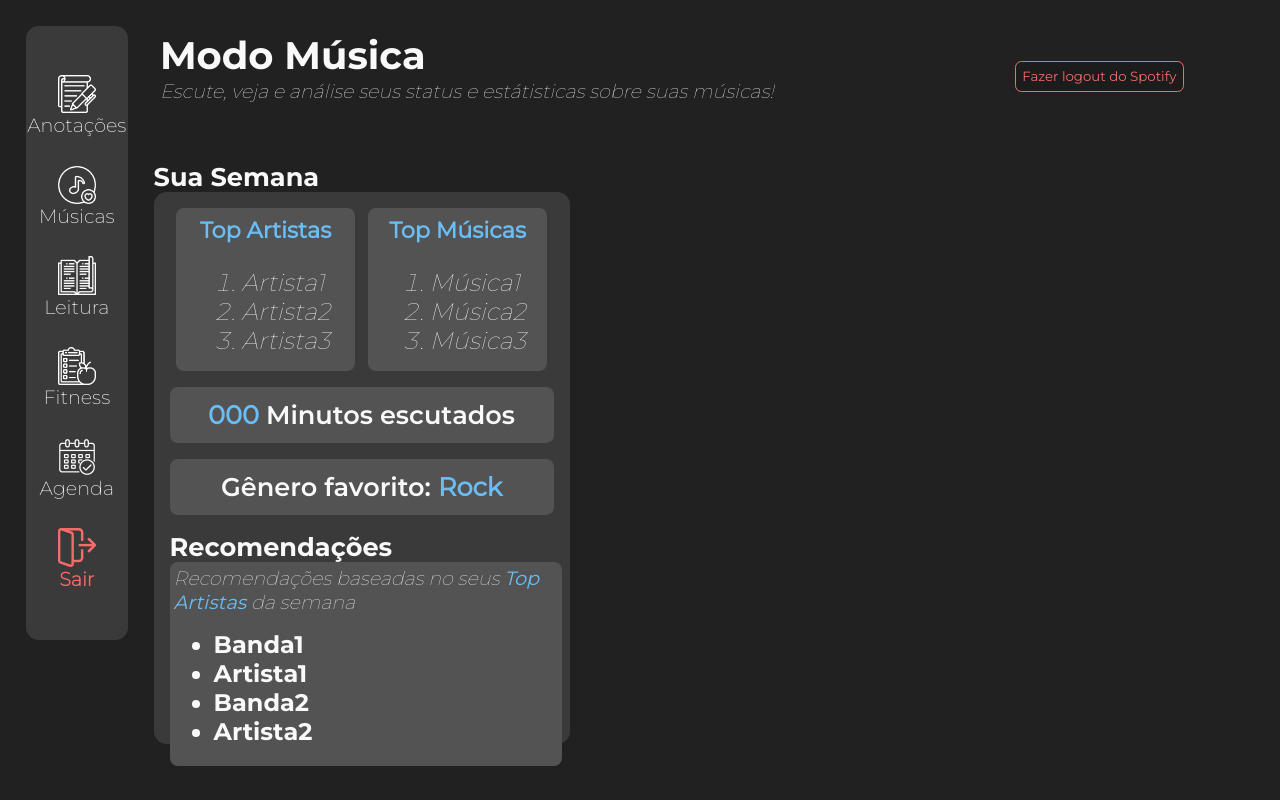
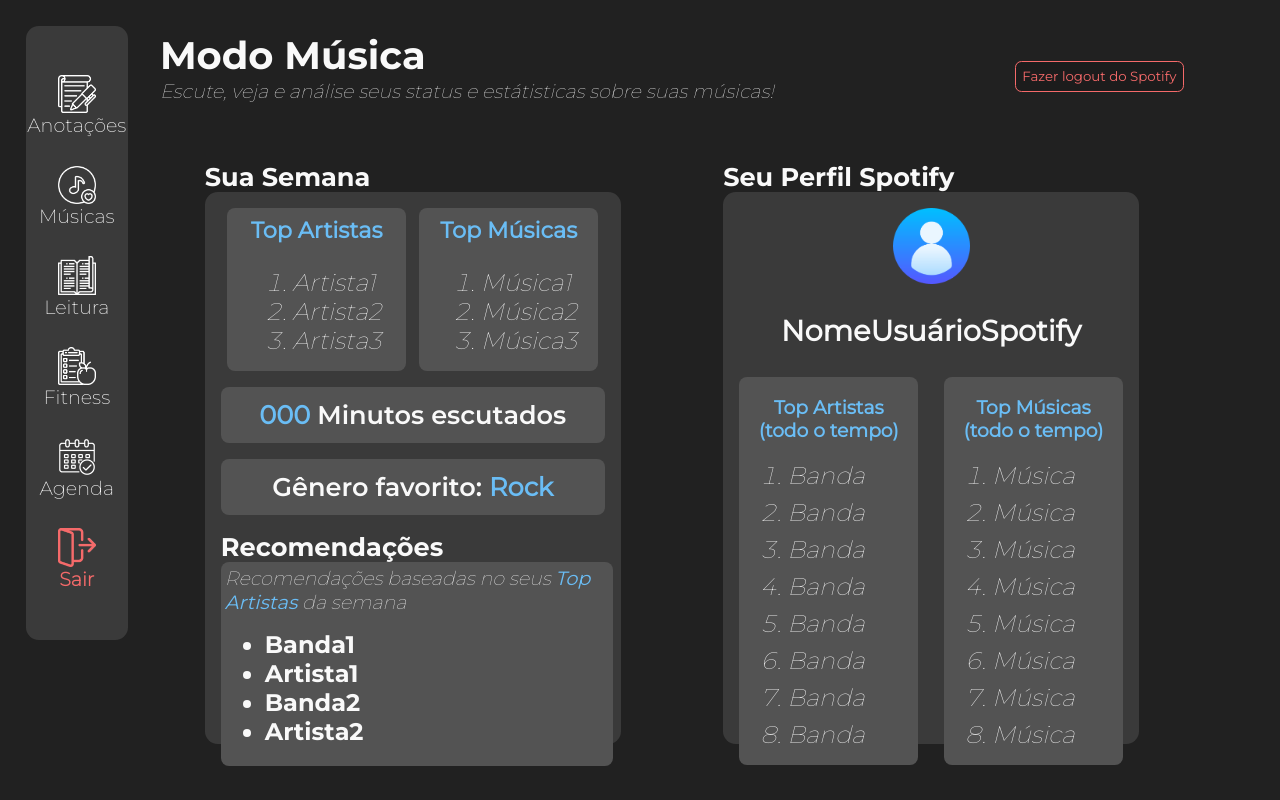
Before and after one commit to GrupoZonaLeste/Calmo, a React (Vite) app: page /musicas in a window 1280 px wide. Built offline with nearby package versions, Linux system fonts and the light colour scheme.

Commit message:
[FEAT](Modo Musica): Perfil Spotify dashboard

```diff
--- /dev/null
+++ b/src/components/ModoMusica/PerfilSpotify.css
@@ -0,0 +1,45 @@
+.perfilSpotify {
+    color: #f9f9f9;
+}
+.perfilSpotify > h2 {
+    margin: 0
+}
+
+.usuarioSpotify {
+    display: flex;
+    flex-direction: column;
+    align-items: center;
+}
+
+.usuarioSpotify > img {
+    width: 20%;
+    margin: 0;
+}
+.usuarioSpotify > h3 {
+    font-size: 180%;
+}
+
+.perfilSpotify-Tops {
+    display: flex;
+    justify-content: space-around;
+    gap: 2vw;
+}
+
+.topArtMus-PerfilSpotify {
+    background-color: #535353;
+    padding-inline: 1vh;
+    border-radius: 1vh;
+    width: 100%;
+}
+
+.topArtMus-PerfilSpotify > h3 {
+    color: #6ABDF5;
+    text-align: center;
+}
+
+.topArtMus-PerfilSpotify > ol > li {
+    font-size: x-large;
+    font-family: 'montserrat-Thin';
+    font-style: italic;
+    margin: 1vh 0;
+}
--- /dev/null
+++ b/src/components/ModoMusica/PerfilSpotify.jsx
@@ -0,0 +1,48 @@
+import React from 'react'
+import fotoPerfil from '../../assets/images/imagePerfil.png'
+import './PerfilSpotify.css'
+
+
+const PerfilSpotify = () => {
+  return (
+    <div className='perfilSpotify'>
+        <h2>Seu Perfil Spotify</h2>
+        <div className='container_SemanaMusica'>
+            <div className='usuarioSpotify'>
+                <img src={fotoPerfil}></img>
+                <h3>NomeUsuárioSpotify</h3>
+            </div>
+            <div className='perfilSpotify-Tops'>
+                <div className='topArtMus-PerfilSpotify'>
+                    <h3>Top Artistas <br></br> (todo o tempo)</h3>
+                    <ol>
+                        <li>Banda</li>
+                        <li>Banda</li>
+                        <li>Banda</li>
+                        <li>Banda</li>
+                        <li>Banda</li>
+                        <li>Banda</li>
+                        <li>Banda</li>
+                        <li>Banda</li>
+                    </ol>
+                </div>
+                <div className='topArtMus-PerfilSpotify'>
+                    <h3>Top Músicas <br></br> (todo o tempo)</h3>
+                    <ol>
+                        <li>Música</li>
+                        <li>Música</li>
+                        <li>Música</li>
+                        <li>Música</li>
+                        <li>Música</li>
+                        <li>Música</li>
+                        <li>Música</li>
+                        <li>Música</li>
+                    </ol>
+                </div>
+            </div>
+        </div>
+    </div>
+  )
+}
+
+export default PerfilSpotify
--- a/src/pages/ModoMusica/Musica.css
+++ b/src/pages/ModoMusica/Musica.css
@@ -0,0 +1,4 @@
+.mainModoMusica {
+    display: flex;
+    justify-content: space-around;
+}
--- a/src/pages/ModoMusica/Musica.jsx
+++ b/src/pages/ModoMusica/Musica.jsx
@@ -3,6 +3,7 @@
 import './Musica.css'
 import Titulo from '../../components/ModoMusica/Titulo'
 import SemanaMusica from '../../components/ModoMusica/SemanaMusica'
+import PerfilSpotify from '../../components/ModoMusica/PerfilSpotify'
 
 
 const Musica = () => {
@@ -13,6 +14,7 @@
           <Titulo/>
           <div className='mainModoMusica'>
             <SemanaMusica/>
+            <PerfilSpotify/>
           </div>
         </div>
     </div>
```
